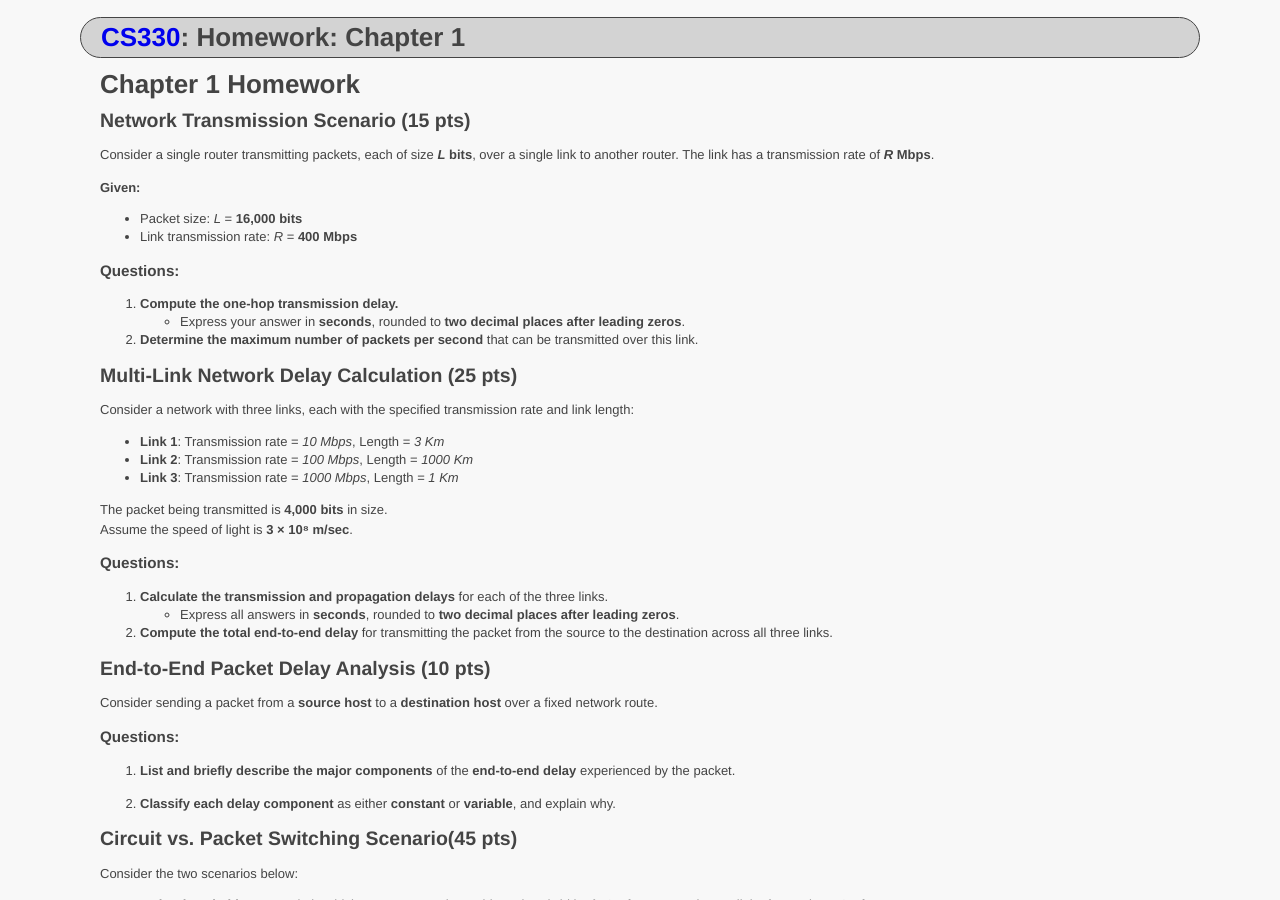
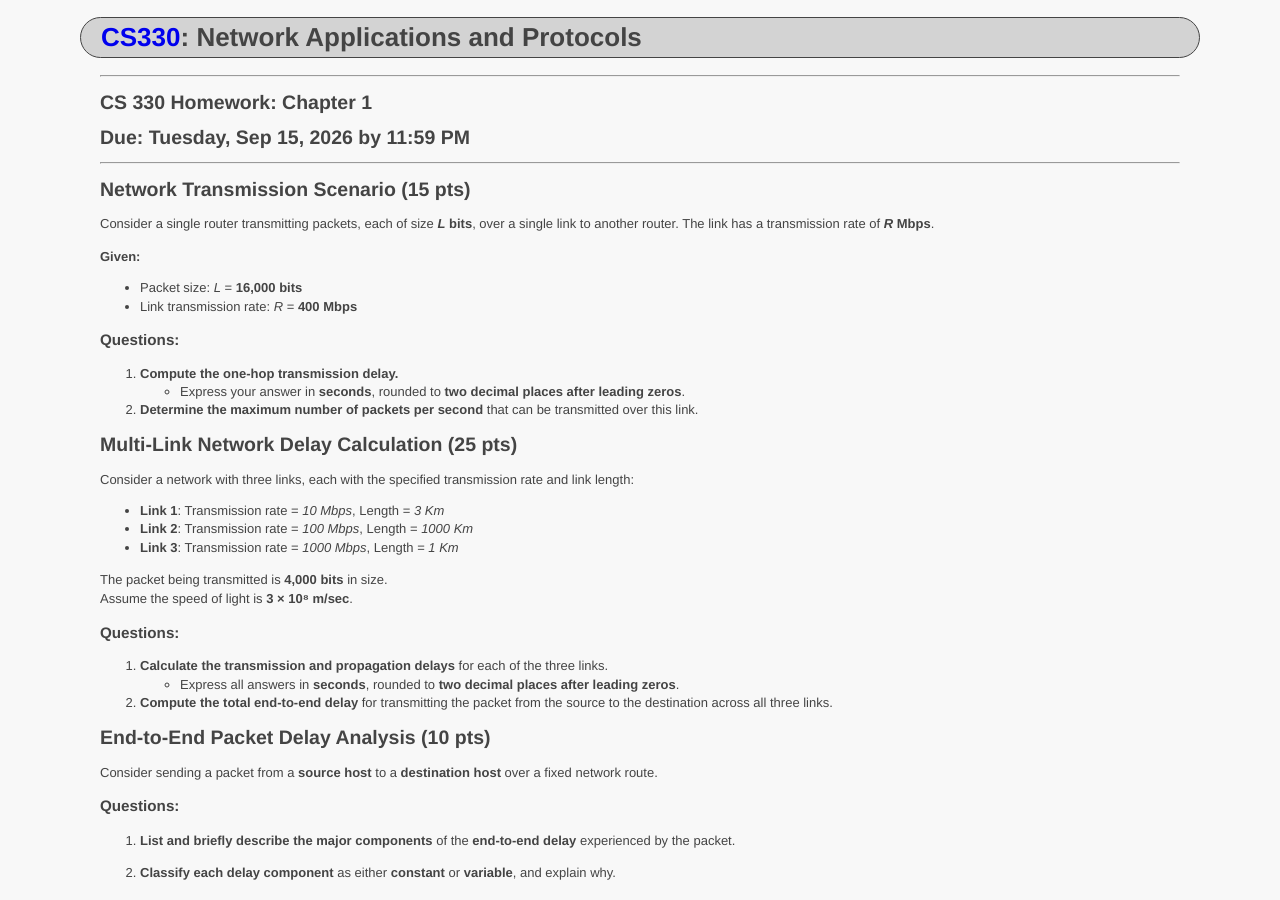
Before and after one commit to ycpcs/cs330-fall2026, a Jekyll site: the page built from assignments/chapter-1.md, in a window 1280 px wide and 900 px high. Built offline with Jekyll 4.4.1, drawn with Linux system fonts in a browser that asks for light colours.

Commit message:
update due date

```diff
--- a/assignments/chapter-1.md
+++ b/assignments/chapter-1.md
@@ -1,10 +1,16 @@
 ---
 layout: default
 course_number: CS330
-title: "Homework: Chapter 1"
+title: "Network Applications and Protocols"
 ---
 
-# Chapter 1 Homework
+--- --- --- --- --- --- --- --- --- --- --- --- --- --- --- --- --- --- --- --- --- --- --- ---
+
+## CS 330 Homework: Chapter 1
+
+## Due: Tuesday, Sep 15, 2026 by 11:59 PM
+
+--- --- --- --- --- --- --- --- --- --- --- --- --- --- --- --- --- --- --- --- --- --- --- ---
 
 ## Network Transmission Scenario (15 pts)
 Consider a single router transmitting packets, each of size **_L_ bits**, over a single link to another router. The link has a transmission rate of **_R_ Mbps**.
```
Also changed, not shown: index.md (+1 -1 lines).
